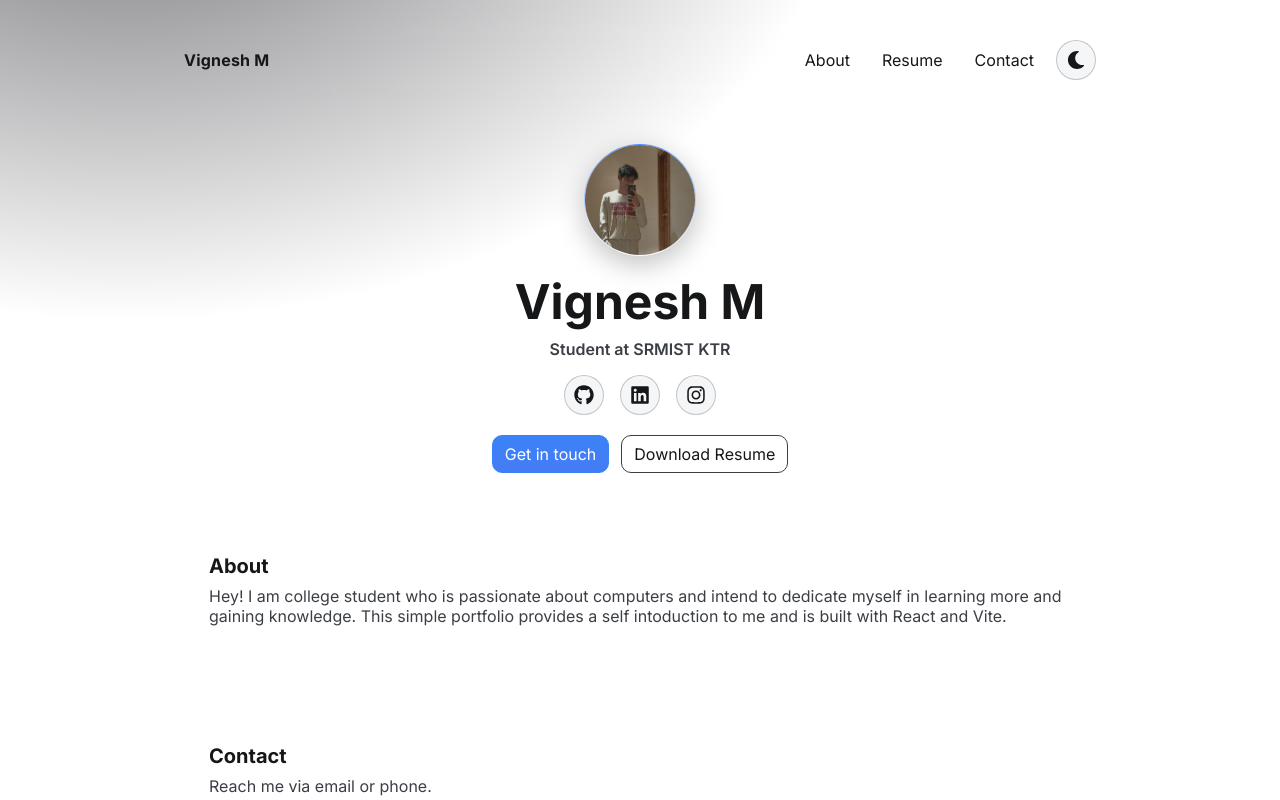
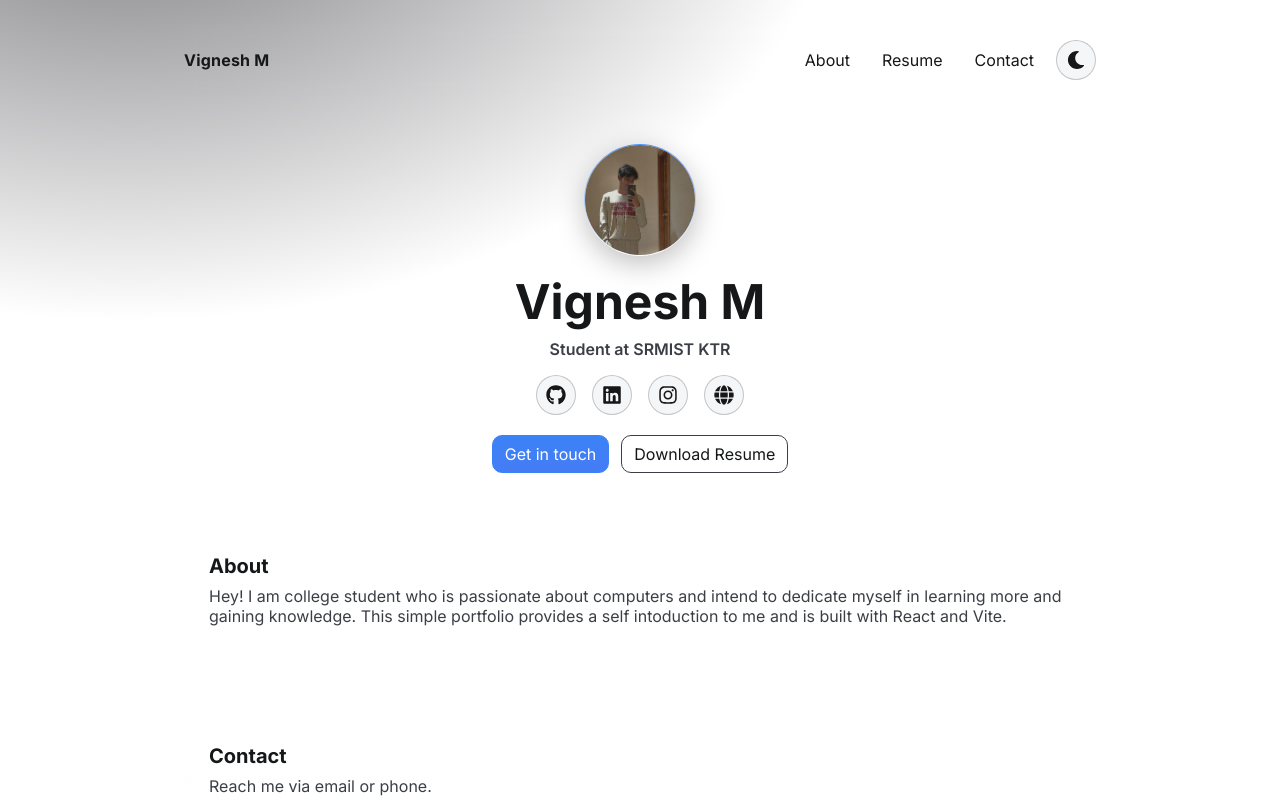
Before and after one commit to Vicki0111/portfolio-website, a React (Vite) app: page / in a window 1280 px wide. Shown: the top 800 px of the page. Built offline with nearby package versions, Linux system fonts and the light colour scheme.

Commit message:
feat: add Blog social link (averagecinema.blogspot.com)

```diff
--- a/src/App.jsx
+++ b/src/App.jsx
@@ -1,5 +1,5 @@
 import { useEffect, useState } from 'react'
-import { FaGithub, FaLinkedin, FaInstagram, FaMoon, FaSun } from 'react-icons/fa'
+import { FaGithub, FaLinkedin, FaInstagram, FaMoon, FaSun, FaGlobe } from 'react-icons/fa'
 import './App.css'
 
 export default function App() {
@@ -39,6 +39,7 @@ export default function App() {
     { href: 'https://github.com/Vicki0111', label: 'GitHub', icon: <FaGithub /> },
     { href: 'https://www.linkedin.com/in/vignesh-m-a65a75381/', label: 'LinkedIn', icon: <FaLinkedin /> },
     { href: 'https://www.instagram.com/_.wicckee._', label: 'Instagram', icon: <FaInstagram /> },
+    { href: 'https://averagecinema.blogspot.com/', label: 'Blog', icon: <FaGlobe /> },
   ]
 
   return (
```
